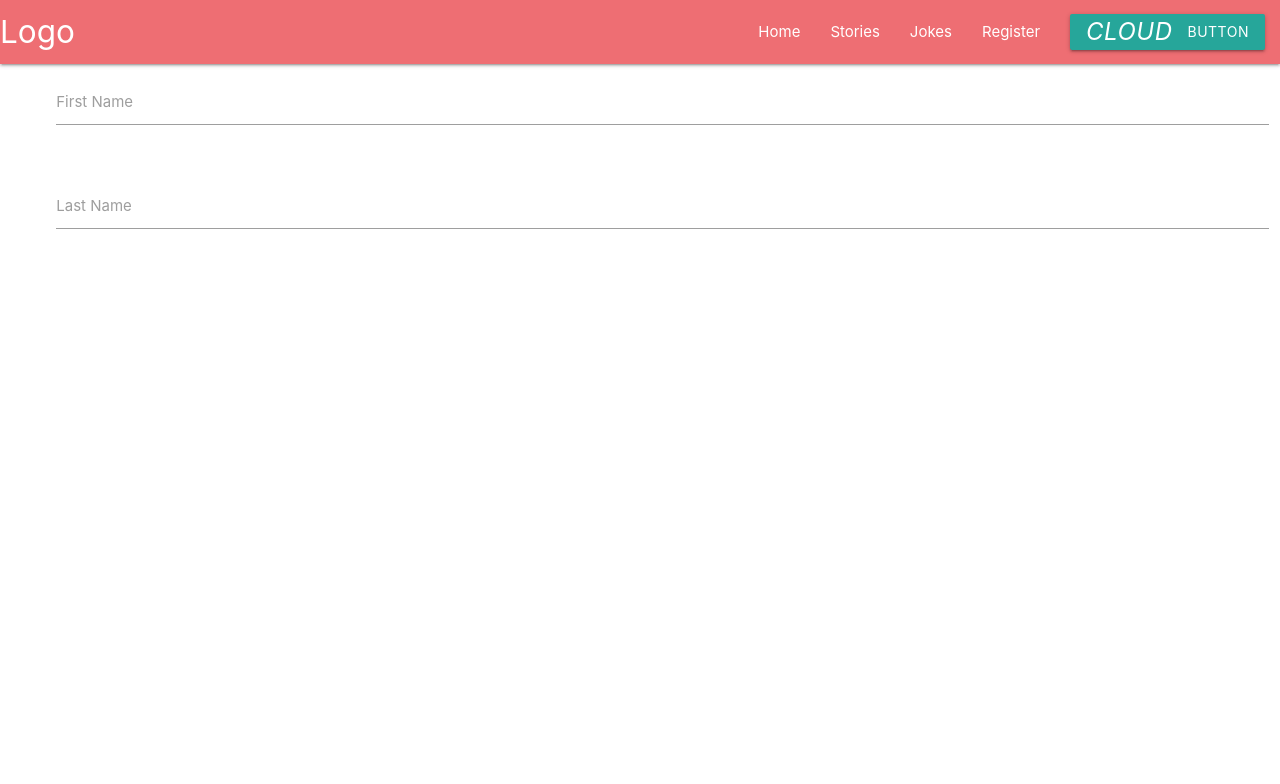
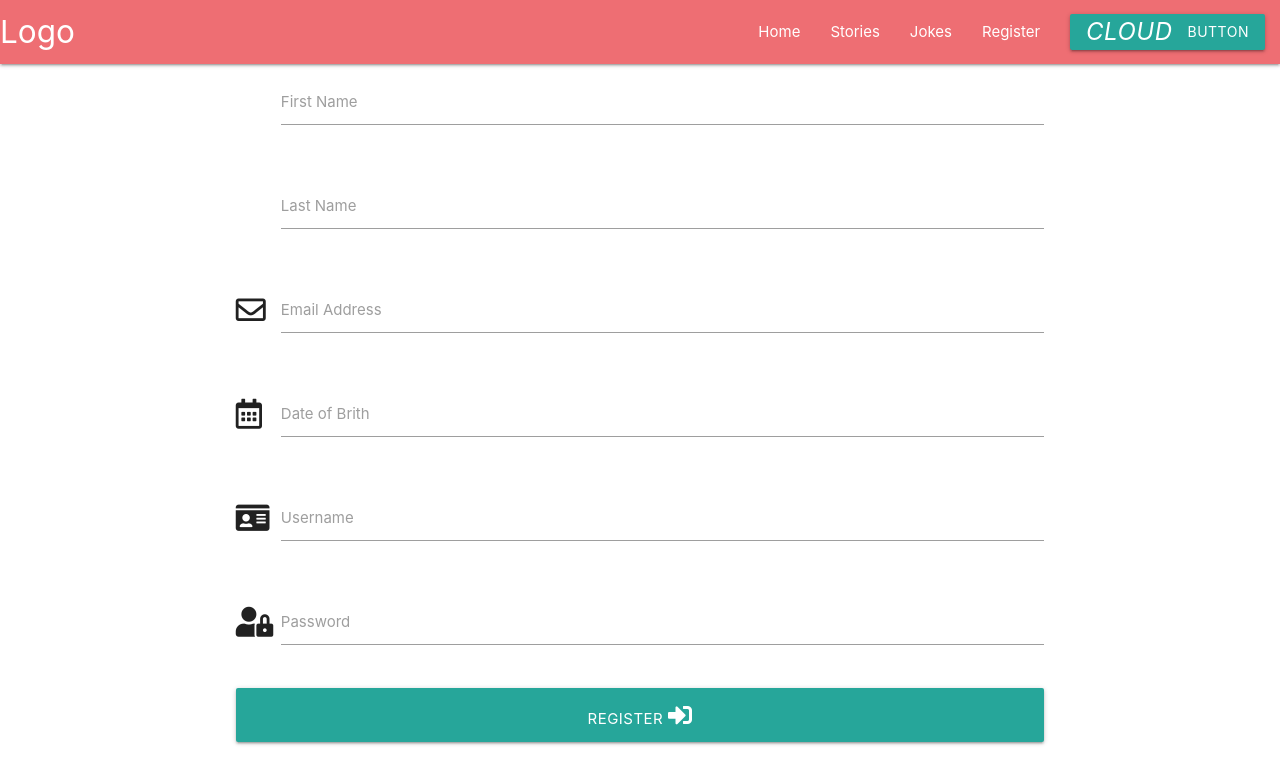
Before and after one commit to Code-Institute-Submissions/Side-On-lockdownLounge-MP3_OctResub, a Flask app: page /register in a window 1280 px wide. Shown: the top 784 px of the page. Run offline with Flask 2, Linux system fonts and the light colour scheme; some libraries are stand-ins or nearby versions.

Commit message:
Add fields to register form

```diff
--- a/templates/register.html
+++ b/templates/register.html
@@ -2,6 +2,7 @@
 {% block content %}
 
 <div class="row">
+    <form class="col s12 m8 offset-m2">
         <div class="col s12">
             <div class="row">
                 <div class="input-field col s12">
@@ -17,6 +18,40 @@
                     <label for="last-name">Last Name</label>
                 </div>
             </div>
+
+            <div class="row">
+                <div class="input-field col s12">
+                    <i class="far fa-envelope prefix"></i>
+                    <input type="text" name="email-address" id="email-address" class="vaildate">
+                    <label for="email-address">Email Address</label>
                 </div>
             </div>
+
+            <div class="row">
+                <div class="input-field col s12">
+                    <i class="far fa-calendar-alt prefix"></i>
+                    <input type="text" name="date-of-birth" id="date-of-birth" class="datepicker">
+                    <label for="date-of-birth">Date of Brith</label>
+                </div>
+            </div>
+            <div class="row">
+                <div class="input-field col s12">
+                    <i class="fas fa-id-card prefix"></i>
+                    <input type="text" name="username" id="username" class="validate">
+                    <label for="username">Username</label>
+                </div>
+            </div>
+            <div class="row">
+                <div class="input-field col s12">
+                    <i class="fas fa-user-lock prefix"></i>
+                    <input type="password" name="password" id="password" class="vaildate">
+                    <label for="password">Password</label>
+                </div>
+            </div>
+            <button class="col s12 btn-large" type="submit">Register
+                <i class="fas fa-sign-in-alt"></i>
+            </button>
+        </div>
+    </form>
+</div>
 {% endblock %}
```
Lines whose indentation alone changed are shown as unchanged.
